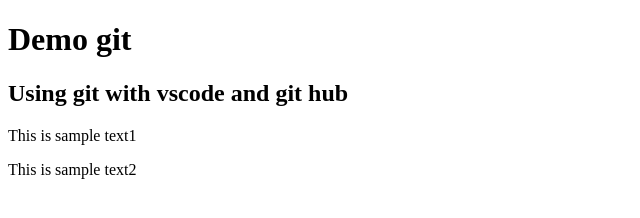
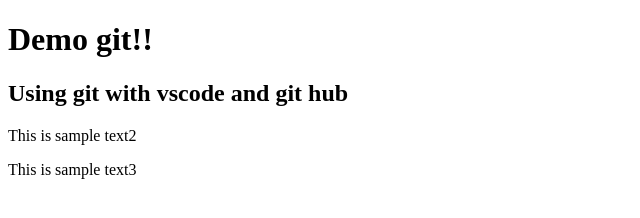
Before and after one commit to YADAPAW/demo_git, a plain HTML site: page index.html in a window 1280 px wide. Shown: the full height of the page, 0-640 px from the left. Drawn offline with Linux system fonts and the light colour scheme.

Commit message:
add 3rd text, remove 1st text modify header

```diff
--- a/index.html
+++ b/index.html
@@ -2,9 +2,9 @@
 <html lang="TH">
 <head><title>Demo git</title></head>
 <body>
-    <h1>Demo git</h1>
+    <h1>Demo git!!</h1>
     <h2>Using git with vscode and git hub</h2>
-    <p>This is sample text1</p>
     <p>This is sample text2</p>
+    <p>This is sample text3</p>
 </body>
 </html>
```
